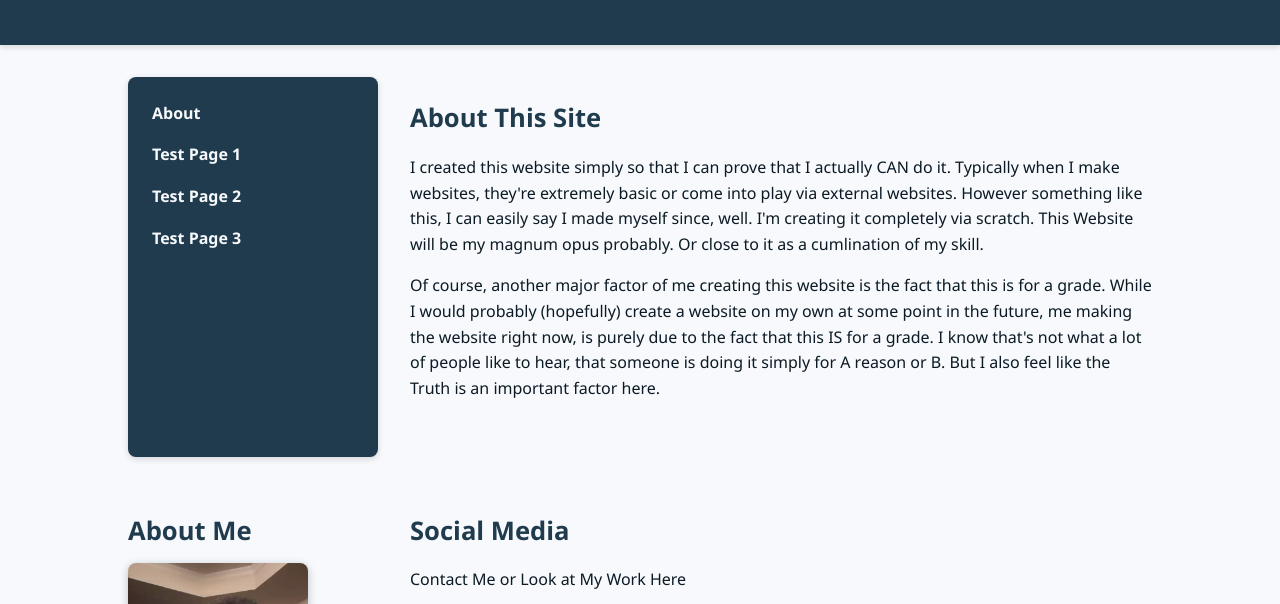
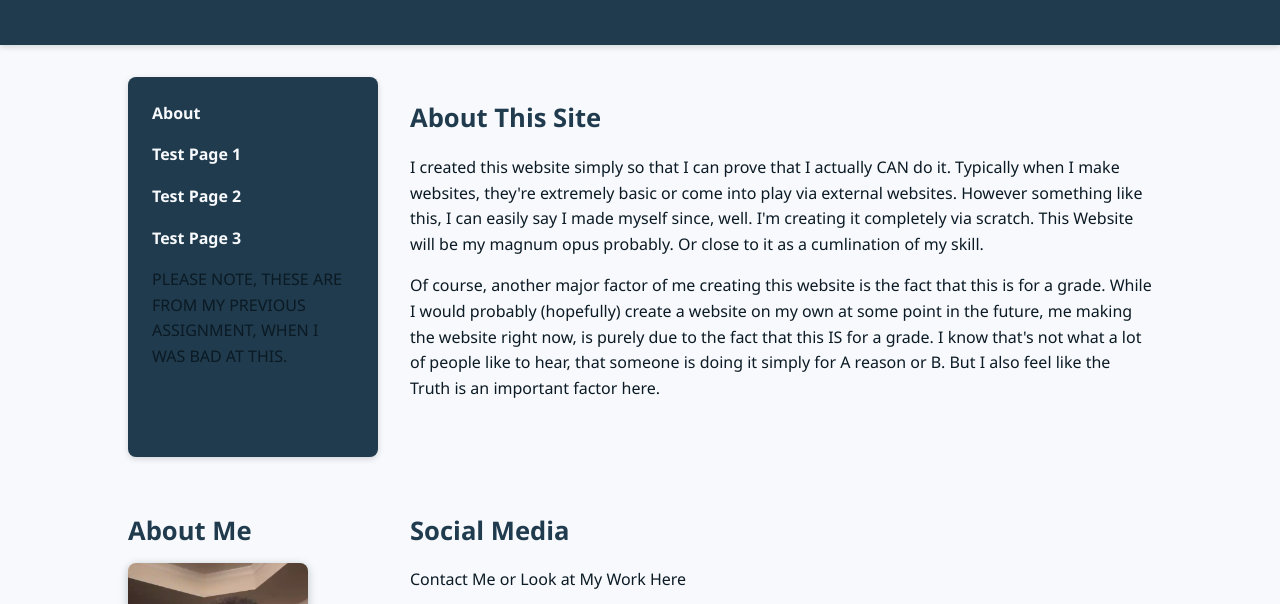
Before and after one commit to FukignLroelai/Website, a plain HTML site: page index.html in a window 1280 px wide. Shown: the part 120-724 px from the top of the page. Drawn offline with Linux system fonts and the light colour scheme.

Commit message:
Update index.html

```diff
--- a/index.html
+++ b/index.html
@@ -21,6 +21,7 @@
                 <li><a href="page1.html">Test Page 1</a></li>
                 <li><a href="page2.html">Test Page 2</a></li>
                 <li><a href="page3.html">Test Page 3</a></li>
+                <li>PLEASE NOTE, THESE ARE FROM MY PREVIOUS ASSIGNMENT, WHEN I WAS BAD AT THIS.</li>
             </ul>
         </nav>
 
```
